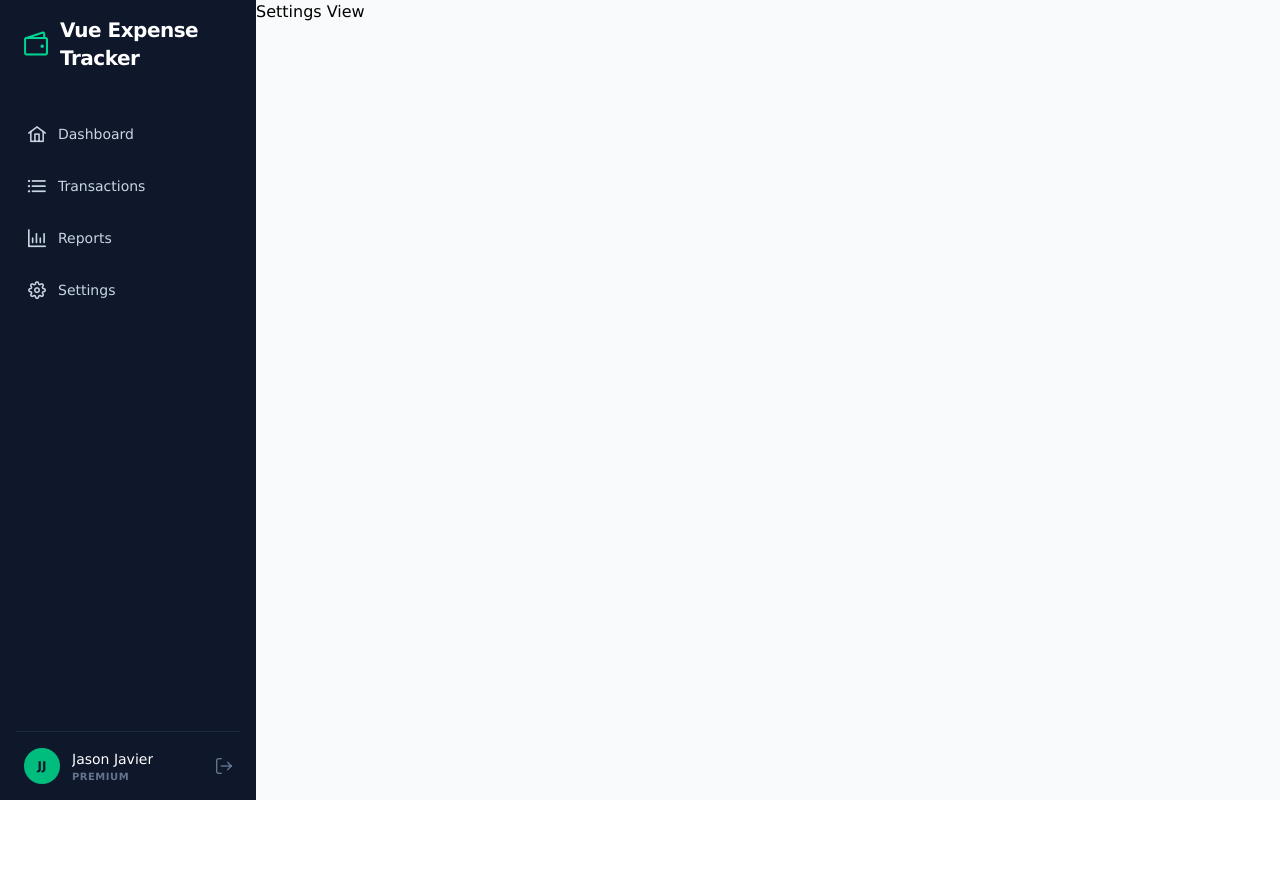
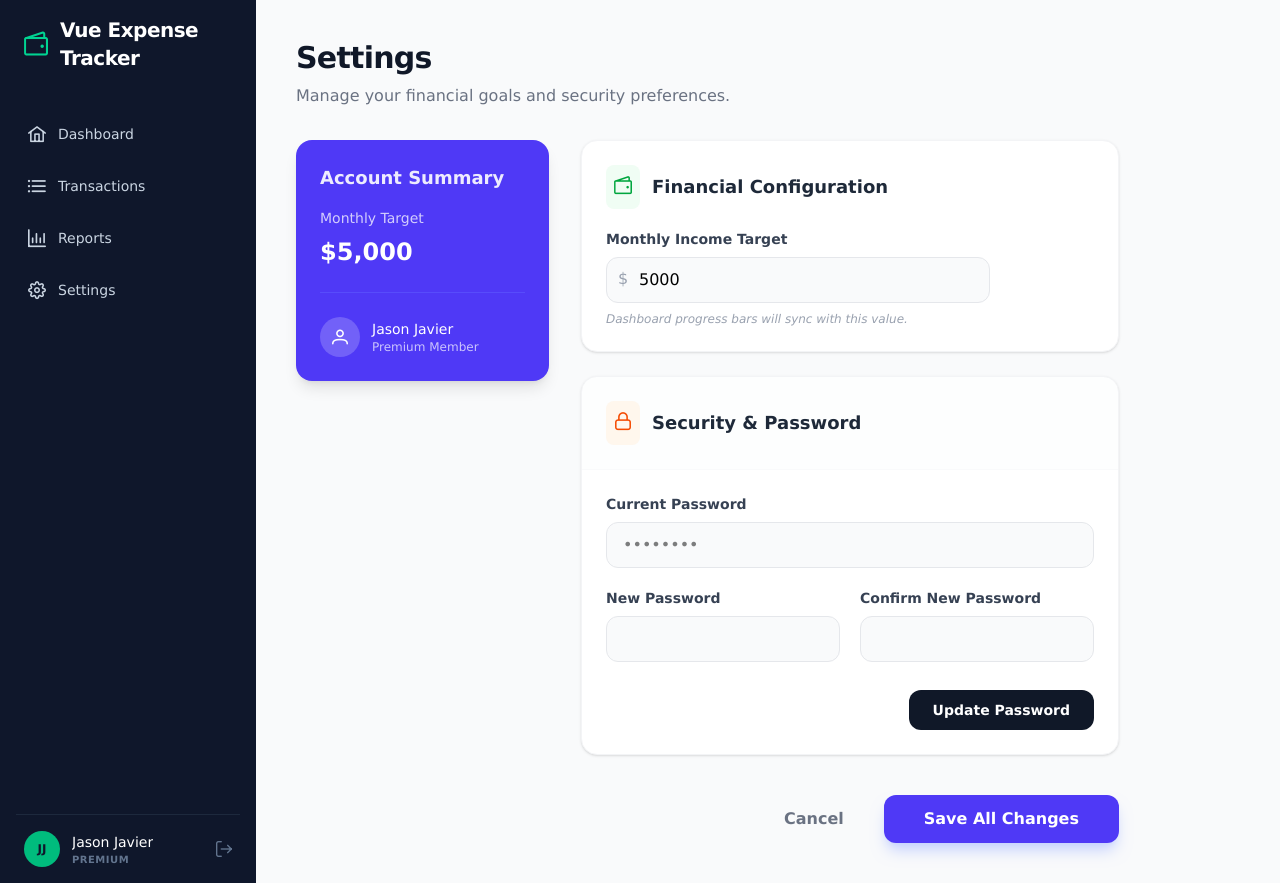
Before and after one commit to scarpakz/vue-expense-tracker, a Vue app: page /settings in a window 1280 px wide. Before the commit the page ends 800 px from the top, so only its background shows below. Built offline with nearby package versions, Linux system fonts and the light colour scheme.

Commit message:
added settings page

```diff
--- a/src/views/SettingsView.vue
+++ b/src/views/SettingsView.vue
@@ -1,4 +1,151 @@
 <template>
-    <h1>Settings View</h1>
+    <div class="min-h-screen bg-gray-50 p-4 sm:p-6 md:p-10">
+        <div class="max-w-5xl mx-auto">
+            <header class="mb-8">
+                <h1 class="text-3xl font-extrabold text-gray-900 tracking-tight">Settings</h1>
+                <p class="text-gray-500 mt-2">Manage your financial goals and security preferences.</p>
+            </header>
+
+            <div class="grid grid-cols-1 lg:grid-cols-3 gap-8">
+
+                <div class="lg:col-span-1 space-y-6">
+                    <div class="bg-indigo-600 rounded-2xl p-6 text-white shadow-lg">
+                        <h3 class="text-lg font-semibold opacity-90">Account Summary</h3>
+                        <div class="mt-4 space-y-2">
+                            <p class="text-sm opacity-75">Monthly Target</p>
+                            <p class="text-2xl font-bold">${{ userSettings.monthlyIncome.toLocaleString() }}</p>
+                        </div>
+                        <div class="mt-6 pt-6 border-t border-indigo-500/50 flex items-center gap-3">
+                            <div class="w-10 h-10 rounded-full bg-white/20 flex items-center justify-center">
+                                <i class="pi pi-user text-white"></i>
+                            </div>
+                            <div>
+                                <p class="text-sm font-medium">Jason Javier</p>
+                                <p class="text-xs opacity-70">Premium Member</p>
+                            </div>
+                        </div>
+                    </div>
+                </div>
+
+                <div class="lg:col-span-2 space-y-6">
+
+                    <section
+                        class="bg-white p-6 rounded-2xl shadow-sm border border-gray-100 transition-all hover:shadow-md">
+                        <h2 class="text-lg font-bold text-gray-800 mb-5 flex items-center gap-3">
+                            <span class="p-2 bg-green-50 rounded-lg">
+                                <i class="pi pi-wallet text-green-600"></i>
+                            </span>
+                            Financial Configuration
+                        </h2>
+
+                        <div class="space-y-4">
+                            <div class="max-w-sm">
+                                <label class="block text-sm font-semibold text-gray-700 mb-2">Monthly Income
+                                    Target</label>
+                                <div class="relative group">
+                                    <span
+                                        class="absolute left-3 top-2.5 text-gray-400 group-focus-within:text-indigo-600 transition-colors">$</span>
+                                    <input v-model="userSettings.monthlyIncome" type="number"
+                                        class="w-full pl-8 pr-4 py-2.5 bg-gray-50 border border-gray-200 rounded-xl focus:bg-white focus:ring-4 focus:ring-indigo-500/10 focus:border-indigo-500 outline-none transition-all" />
+                                </div>
+                                <p class="text-xs text-gray-400 mt-2 italic">Dashboard progress bars will sync with this
+                                    value.</p>
+                            </div>
+                        </div>
+                    </section>
+
+                    <section
+                        class="bg-white rounded-2xl shadow-sm border border-gray-100 overflow-hidden transition-all hover:shadow-md">
+                        <div class="p-6 border-b border-gray-50 bg-gray-50/30">
+                            <h2 class="text-lg font-bold text-gray-800 flex items-center gap-3">
+                                <span class="p-2 bg-orange-50 rounded-lg">
+                                    <i class="pi pi-lock text-orange-600"></i>
+                                </span>
+                                Security & Password
+                            </h2>
+                        </div>
+
+                        <form @submit.prevent="handlePasswordChange" class="p-6 space-y-5">
+                            <div>
+                                <label for="current-password"
+                                    class="block text-sm font-semibold text-gray-700 mb-2">Current Password</label>
+                                <input id="current-password" v-model="userSettings.currentPassword" type="password"
+                                    autocomplete="current-password" placeholder="••••••••"
+                                    class="w-full px-4 py-2.5 bg-gray-50 border border-gray-200 rounded-xl focus:bg-white focus:ring-4 focus:ring-indigo-500/10 focus:border-indigo-500 outline-none transition-all"
+                                    required />
+                            </div>
+
+                            <div class="grid grid-cols-1 sm:grid-cols-2 gap-5">
+                                <div>
+                                    <label for="new-password" class="block text-sm font-semibold text-gray-700 mb-2">New
+                                        Password</label>
+                                    <input id="new-password" v-model="userSettings.newPassword" type="password"
+                                        autocomplete="new-password"
+                                        class="w-full px-4 py-2.5 bg-gray-50 border border-gray-200 rounded-xl focus:bg-white focus:ring-4 focus:ring-indigo-500/10 focus:border-indigo-500 outline-none transition-all"
+                                        required />
+                                </div>
+
+                                <div>
+                                    <label for="confirm-password"
+                                        class="block text-sm font-semibold text-gray-700 mb-2">Confirm New
+                                        Password</label>
+                                    <input id="confirm-password" v-model="userSettings.confirmPassword" type="password"
+                                        class="w-full px-4 py-2.5 bg-gray-50 border border-gray-200 rounded-xl focus:bg-white focus:ring-4 focus:ring-indigo-500/10 focus:border-indigo-500 outline-none transition-all"
+                                        required />
+                                </div>
+                            </div>
+
+                            <div v-if="passwordMismatch"
+                                class="flex items-center gap-2 text-red-500 bg-red-50 p-3 rounded-lg">
+                                <i class="pi pi-exclamation-circle text-sm"></i>
+                                <p class="text-xs font-medium">Passwords do not match.</p>
+                            </div>
+
+                            <div class="flex justify-end pt-2">
+                                <button type="submit"
+                                    class="w-full sm:w-auto px-6 py-2.5 bg-gray-900 text-white rounded-xl text-sm font-bold hover:bg-black transition-all active:scale-95">
+                                    Update Password
+                                </button>
+                            </div>
+                        </form>
+                    </section>
+
+                    <div class="flex flex-col sm:flex-row items-center justify-end gap-4 pt-4">
+                        <button
+                            class="w-full sm:w-auto px-6 py-2.5 text-gray-500 hover:text-gray-800 font-semibold transition-colors">
+                            Cancel
+                        </button>
+                        <button @click="handleUpdateSettings" :disabled="isSaving"
+                            class="w-full sm:w-auto px-10 py-3 bg-indigo-600 text-white rounded-xl font-bold hover:bg-indigo-700 shadow-lg shadow-indigo-200 transition-all flex items-center justify-center gap-2 disabled:opacity-50 active:scale-95">
+                            <i v-if="isSaving" class="pi pi-spin pi-spinner text-sm"></i>
+                            {{ isSaving ? 'Saving Changes...' : 'Save All Changes' }}
+                        </button>
+                    </div>
+
+                </div>
+            </div>
+        </div>
+    </div>
 </template>
-<script setup></script>
+<script setup>
+import { reactive, ref } from 'vue';
+
+const userSettings = reactive({
+    monthlyIncome: 5000,
+    currency: 'USD',
+    currentPassword: '',
+    newPassword: '',
+    confirmPassword: ''
+});
+
+const isSaving = ref(false);
+
+const handleUpdateSettings = () => {
+    isSaving.value = true;
+    // Simulate API call
+    setTimeout(() => {
+        isSaving.value = false;
+        alert('Settings updated successfully!');
+    }, 1000);
+};
+</script>
```
